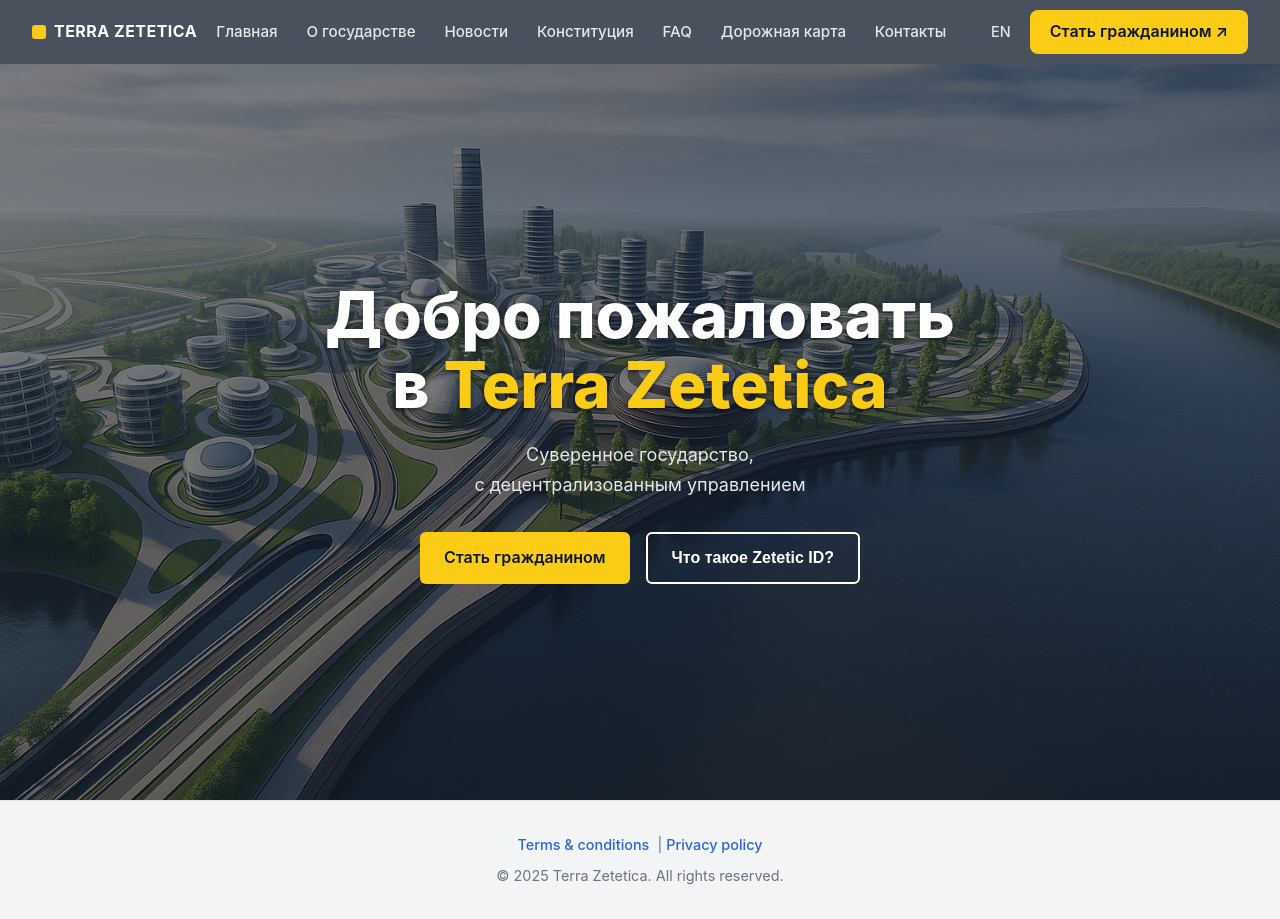
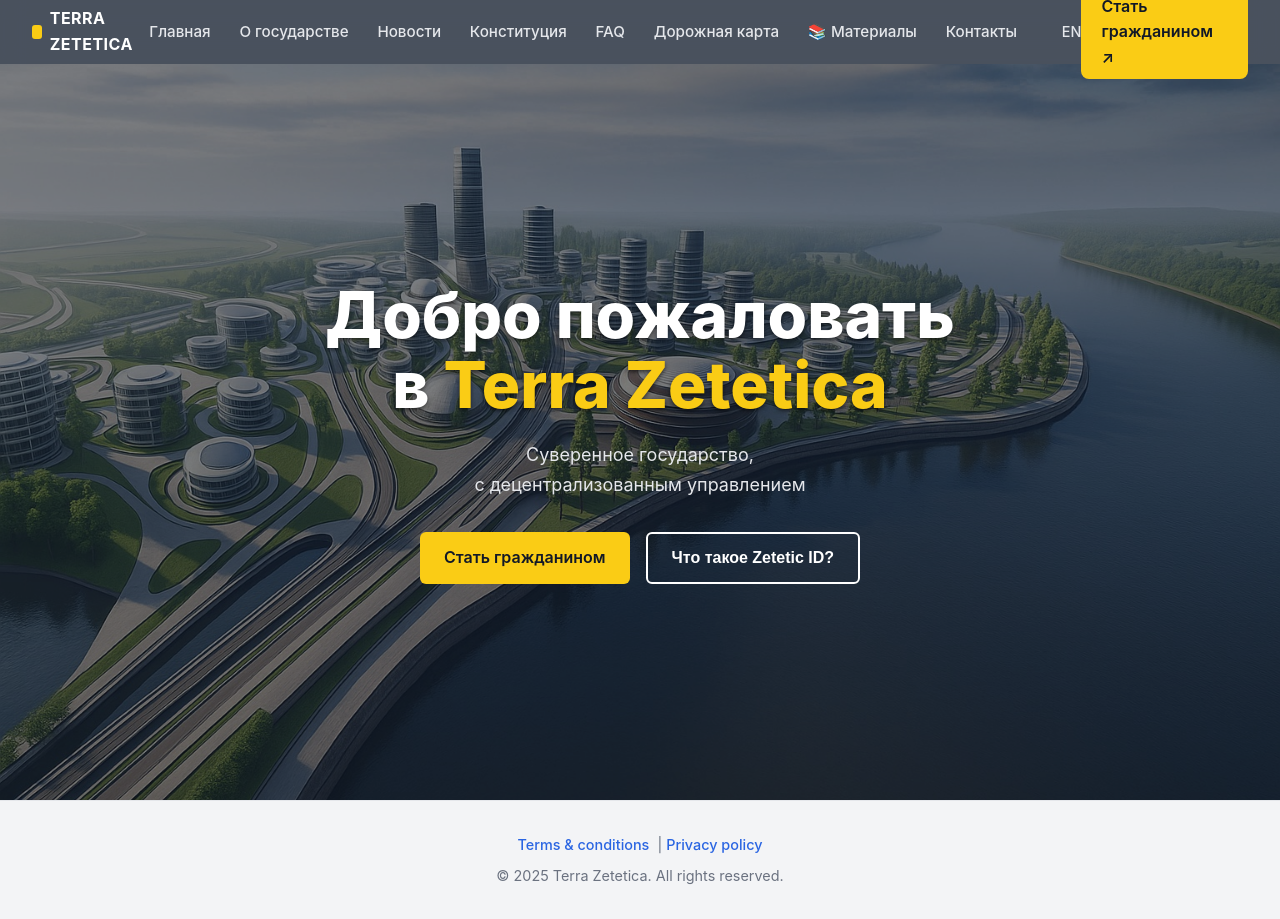
Before and after one commit to kardinalmarkov/terra-zetetica, a Next.js app: page / in a window 1280 px wide. Built offline with nearby package versions, Linux system fonts and the light colour scheme.

Commit message:
Update Nav.js

```diff
--- a/components/Nav.js
+++ b/components/Nav.js
@@ -13,6 +13,7 @@ export default function Nav() {
     constitution: locale === 'ru' ? 'Конституция'    : 'Constitution',
     faq:          locale === 'ru' ? 'FAQ'            : 'FAQ',
     roadmap:      locale === 'ru' ? 'Дорожная карта' : 'Roadmap',
+    materials:    locale === 'ru' ? 'Материалы'      : 'Materials',
     contacts:     locale === 'ru' ? 'Контакты'       : 'Contacts',
     apply:        locale === 'ru' ? 'Стать гражданином' : 'Become a citizen',
   }
@@ -30,6 +31,7 @@ export default function Nav() {
         <Link href="/constitution">{t.constitution}</Link>
         <Link href="/faq">{t.faq}</Link>
         <Link href="/roadmap">{t.roadmap}</Link>
+        <Link href="/materials">📚 {t.materials}</Link>
         <Link href="/contacts">{t.contacts}</Link>
         <LangSwitch />
       </nav>
```
